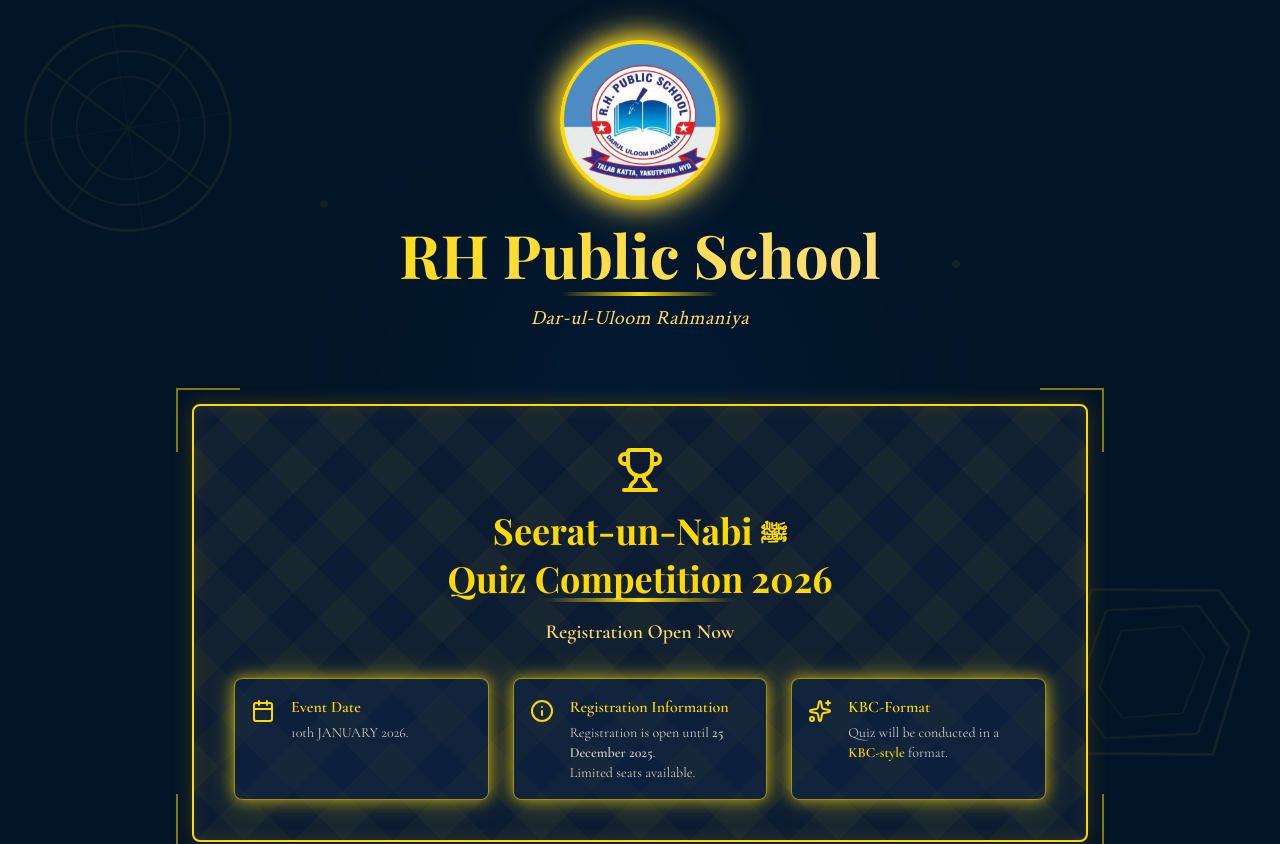
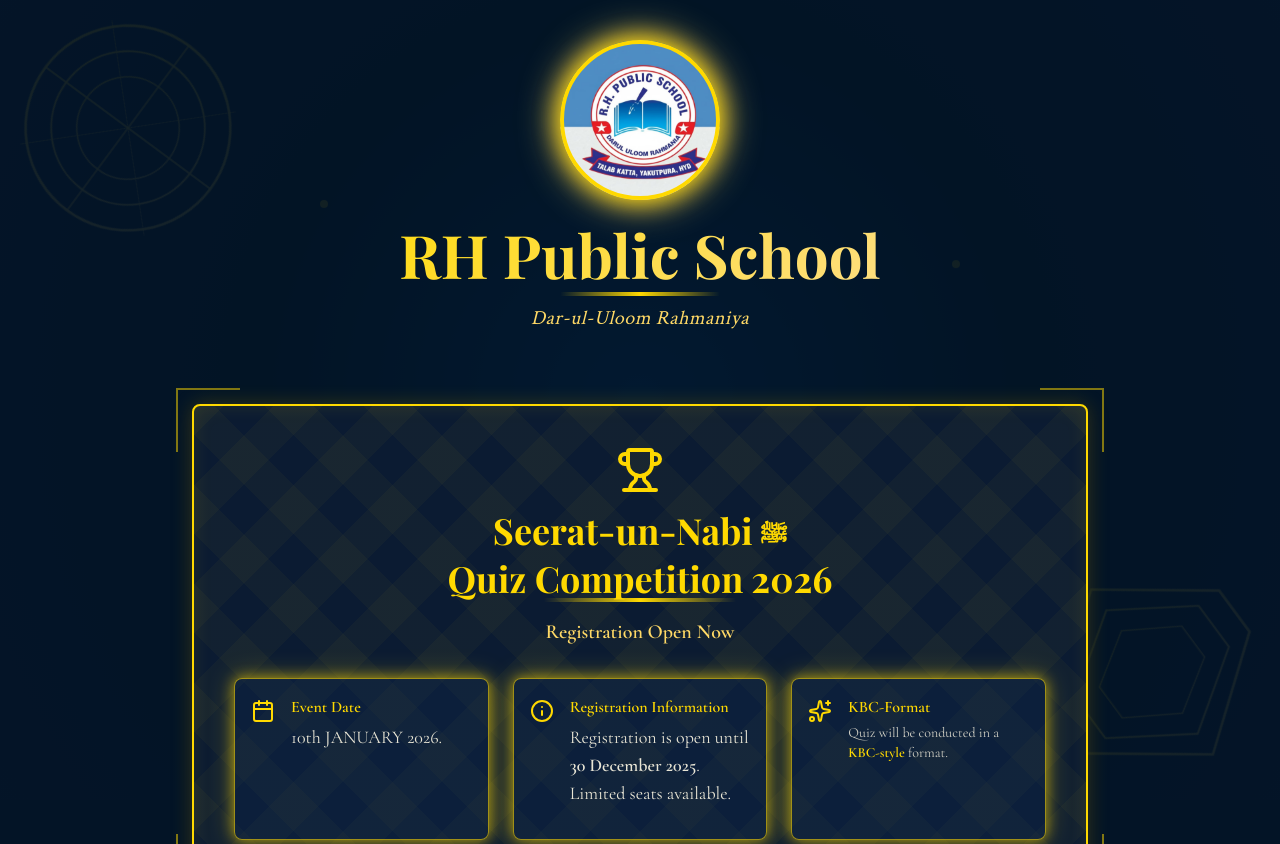
Before and after one commit to syedhannaninfo-81/registration-page, a React (Create React App) app: page / in a window 1280 px wide. Shown: the top 844 px of the page. Built offline with nearby package versions, Linux system fonts and the light colour scheme.

Commit message:
Update EventDetails.jsx

```diff
--- a/src/components/EventDetails.jsx
+++ b/src/components/EventDetails.jsx
@@ -61,7 +61,7 @@
                 <Calendar className="w-6 h-6 text-[hsl(var(--gold))] flex-shrink-0 mt-1" />
                 <div>
                   <h3 className="font-semibold text-[hsl(var(--gold))] mb-1">Event Date</h3>
-                  <p className="text-sm text-[hsl(var(--foreground))]/80">10th JANUARY 2026.</p>
+                  <p className="text-base sm:text-lg text-[hsl(var(--foreground))]/90 leading-relaxed mb-4">10th JANUARY 2026.</p>
                 </div>
               </div>
 
@@ -78,8 +78,8 @@
                 <Info className="w-6 h-6 text-[hsl(var(--gold))] flex-shrink-0 mt-1" />
                 <div>
                   <h3 className="font-semibold text-[hsl(var(--gold))] mb-1">Registration Information</h3>
-                  <p className="text-sm text-[hsl(var(--foreground))]/80">
-                    Registration is open until <b>25 December 2025</b>.
+                  <p className="text-base sm:text-lg text-[hsl(var(--foreground))]/90 leading-relaxed mb-4">
+                    Registration is open until <b>30 December 2025</b>.
                     <br />
                     Limited seats available.
                   </p>
```
